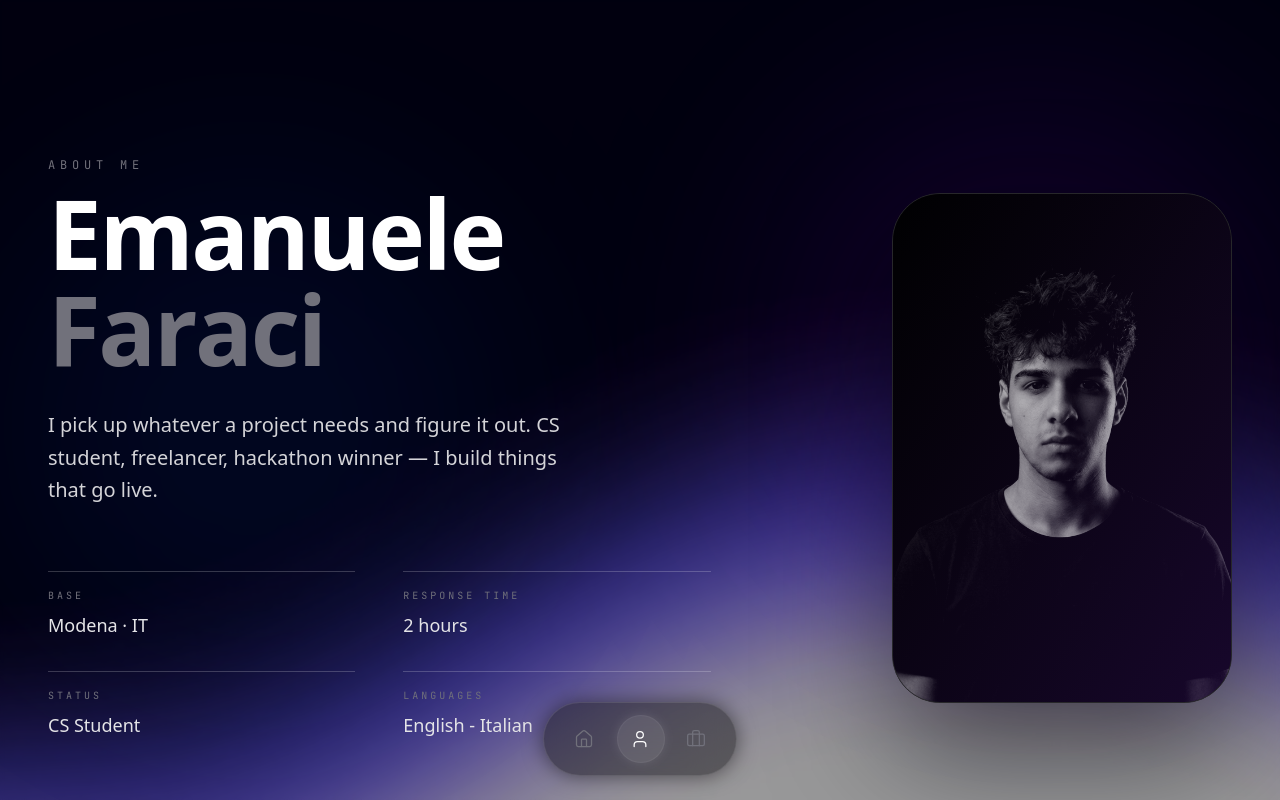
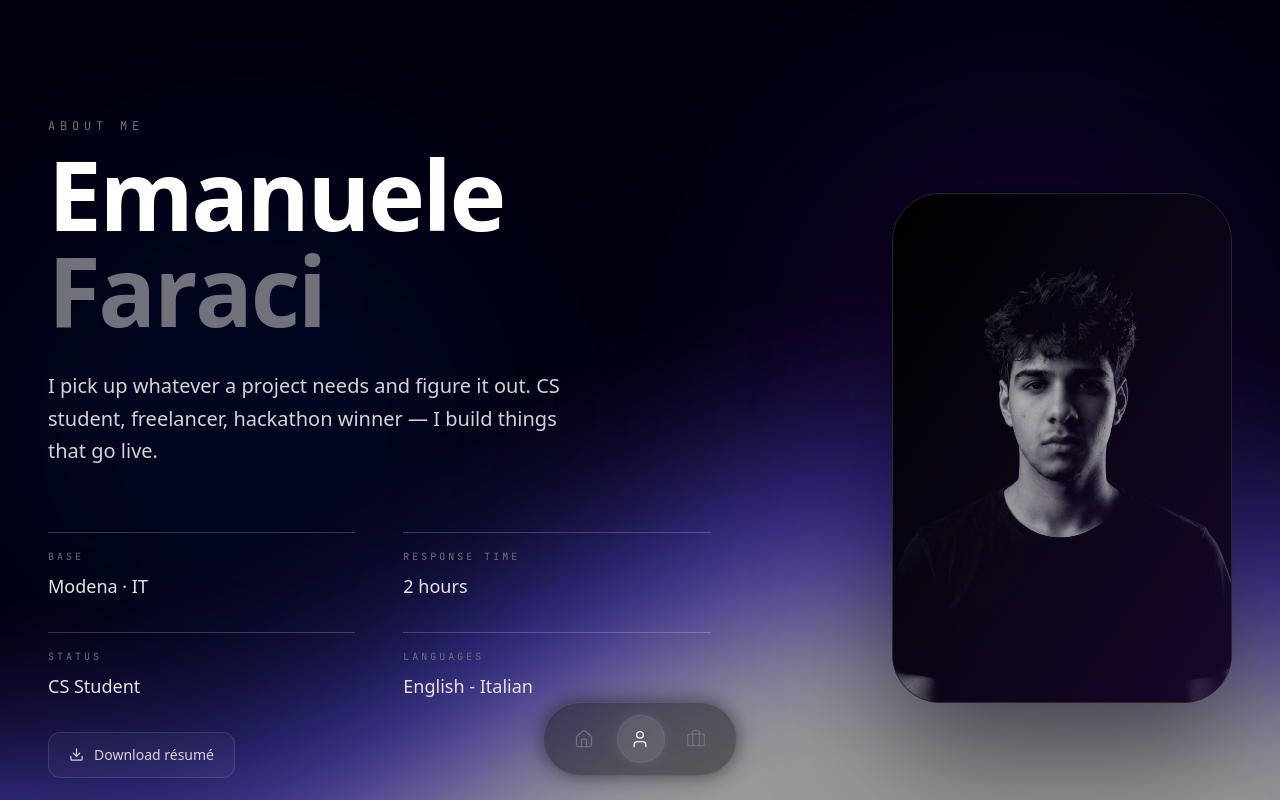
Before and after one commit to emqnuele/portfolio, a Next.js app: page /about in a window 1280 px wide. Shown: the top 800 px of the page. Built offline with nearby package versions, Linux system fonts and the light colour scheme.

Commit message:
a11y form live region, rm dead code, add cv download

```diff
--- a/src/components/landing/ContactSection.tsx
+++ b/src/components/landing/ContactSection.tsx
@@ -132,6 +132,12 @@ export default function ContactSection() {
                     >
                         {/* Card inner glow */}
                         <div className="absolute top-0 left-1/2 -translate-x-1/2 w-3/4 h-px bg-gradient-to-r from-transparent via-white/15 to-transparent" />
+
+                        {/* announces status changes to screen readers */}
+                        <div aria-live="polite" aria-atomic="true" className="sr-only">
+                            {status === "success" && "Message sent. I'll get back to you within 2 hours."}
+                            {status === "error" && "Something went wrong. Try again or contact me directly."}
+                        </div>
 
                         <AnimatePresence mode="wait">
                             {status === "success" ? (
--- a/src/components/landing/about/AboutHeader.tsx
+++ b/src/components/landing/about/AboutHeader.tsx
@@ -2,6 +2,7 @@
 
 import Image from "next/image";
 import { motion, type Variants } from "framer-motion";
+import { Download } from "lucide-react";
 import BlurReveal from "@/components/ui/BlurReveal";
 import { stats } from "@/data/portfolio";
 
@@ -74,6 +75,16 @@ export default function AboutHeader() {
                         </motion.div>
                     ))}
                 </motion.dl>
+
+                <motion.a
+                    variants={fadeInUp}
+                    href="/about/ENG-Curriculum-EmanueleFaraci.pdf"
+                    download
+                    className="group inline-flex items-center gap-2.5 px-5 py-3 rounded-xl border border-white/10 bg-white/[0.04] hover:bg-white/[0.08] hover:border-white/20 transition-all text-sm font-medium text-zinc-300 hover:text-white"
+                >
+                    <Download size={15} className="group-hover:-translate-y-0.5 transition-transform" />
+                    Download résumé
+                </motion.a>
             </motion.div>
 
             {/* Image Column (Desktop) */}
--- a/src/components/ui/Footer.tsx
+++ b/src/components/ui/Footer.tsx
@@ -1,11 +1,9 @@
 "use client";
 
 import Link from "next/link";
-import { Github, Send, Mail, ArrowUpRight, Twitter, Instagram, BriefcaseBusiness, Linkedin } from "lucide-react";
+import { Github, Send, Mail, ArrowUpRight, BriefcaseBusiness, Linkedin, Download } from "lucide-react";
 import { motion } from "framer-motion";
 import { useEffect, useState } from "react";
-
-// const stackBadges = ['react', 'next.js', 'python', 'fastapi', 'ai agents'];
 
 const contactChannels = [
     {
@@ -47,6 +45,8 @@ const navLinks = [
     { label: 'about', to: '/about' },
     { label: 'projects', to: '/projects' }
 ];
+
+const CV_PATH = '/about/ENG-Curriculum-EmanueleFaraci.pdf';
 
 function LocationTime() {
     const [time, setTime] = useState<string>("");
@@ -117,13 +117,6 @@ export default function Footer() {
                             </p>
                         </div>
 
-                        {/* <div className="flex flex-wrap gap-2">
-                            {stackBadges.map(badge => (
-                                <span key={badge} className="px-3 py-1.5 rounded-full text-xs font-mono text-zinc-300 bg-white/10 border border-white/10 font-medium">
-                                    {badge}
-                                </span>
-                            ))}
-                        </div> */}
                     </div>
 
                     {/* PANELS SECTION (RIGHT) */}
@@ -173,6 +166,16 @@ export default function Footer() {
                                             </Link>
                                         </li>
                                     ))}
+                                    <li>
+                                        <a
+                                            href={CV_PATH}
+                                            download
+                                            className="text-zinc-300 hover:text-white transition-colors text-sm font-medium hover:pl-2 duration-200 inline-flex items-center gap-2 group"
+                                        >
+                                            résumé
+                                            <Download size={12} className="opacity-0 group-hover:opacity-100 transition-opacity" />
+                                        </a>
+                                    </li>
                                 </ul>
                             </nav>
 
```
